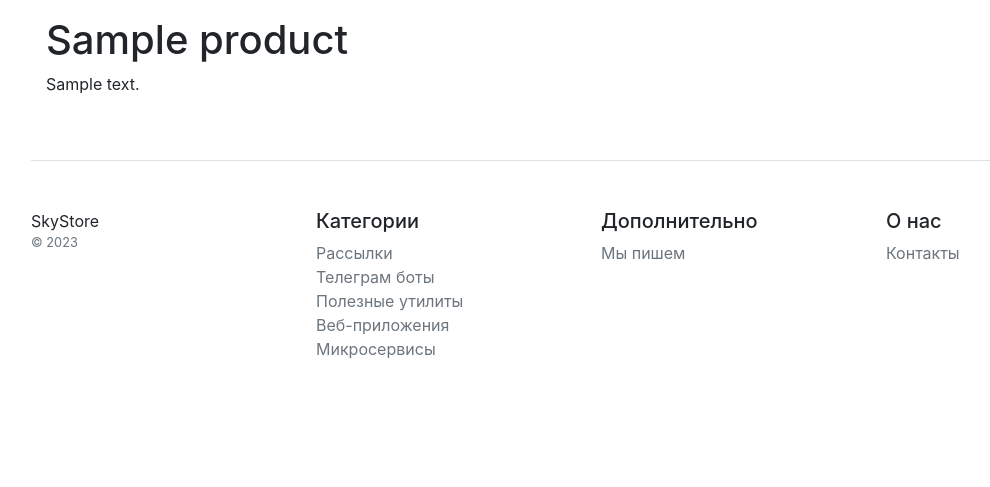
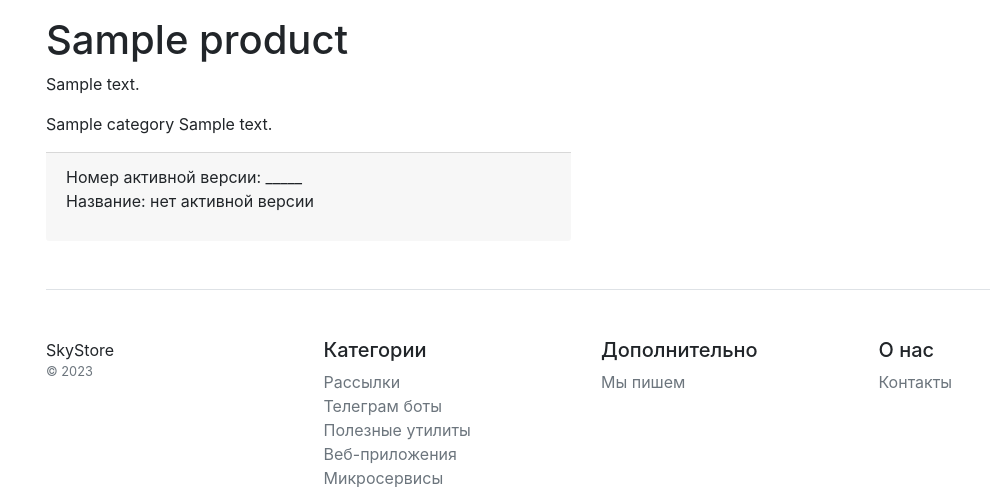
Before and after one commit to Xarveister/online_shop, a Django app: page /product/1/ in a window 1280 px wide. Shown: the part 75-562 px from the top of the page, without its empty margins (54-1044 px from the left). Run offline with Django 4.2, Linux system fonts and the light colour scheme; tables that the repository leaves empty hold one stand-in row (values such as "Sample post"); parts of the project's set-up code (start-up, migrations or seed data) failed here and were passed over; some libraries are stand-ins or nearby versions.

Commit message:
исправление отображения продукта.

```diff
--- a/catalog/templates/catalog/product.html
+++ b/catalog/templates/catalog/product.html
@@ -5,9 +5,19 @@
         <div class="col-6">
             <h1>{{ product.name_prod }}</h1>
             <p>{{ product.description_prod }}</p>
+            <p>{{ product.category }}</p>
             <p>{{ version.name }}</p>
             <p>{{ version.is_active }}</p>
             <p>{{ version.number }}</p>
+            <div class="card-footer">
+                {% if active_version_name %}
+                <p>Номер активной версии: {{ active_version_number }}<br>
+                    Название: {{ active_version_name }}</p>
+                {% else  %}
+                <p>Номер активной версии: _____ <br>
+                    Название: нет активной версии </p>
+                {% endif %}
+
         </div>
     </div>
 </div>
--- a/catalog/views.py
+++ b/catalog/views.py
@@ -45,14 +45,20 @@
     form_class = ProductForm
     success_url = reverse_lazy('catalog:index')
 
+    def form_valid(self, form):
+        self.object = form.save()
+        self.object.owner = self.request.user
+        self.object.save()
+        return super().form_valid(form)
+
 
 class ProductUpdateView(UpdateView):
     model = Product
     form_class = ProductForm
-    success_url = reverse_lazy('index')
+    success_url = reverse_lazy('catalog:index')
 
     def get_success_url(self):
-        return reverse('product_detail', args=[self.kwargs.get('pk')])
+        return reverse('catalog:product_detail', args=[self.kwargs.get('pk')])
 
     def get_context_data(self, *args, **kwargs):
         context_data = super().get_context_data(**kwargs)
```
Also changed, not shown: catalog/forms.py (+10 -2 lines).
